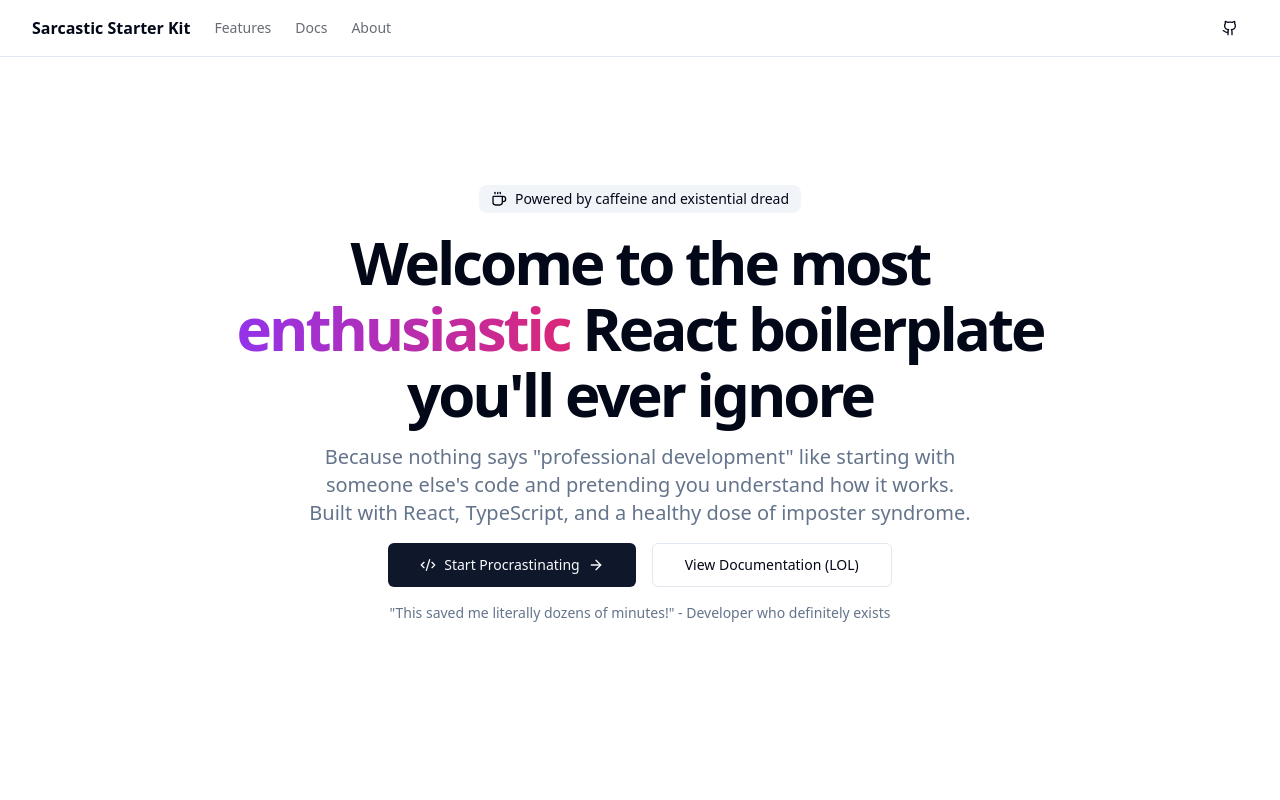
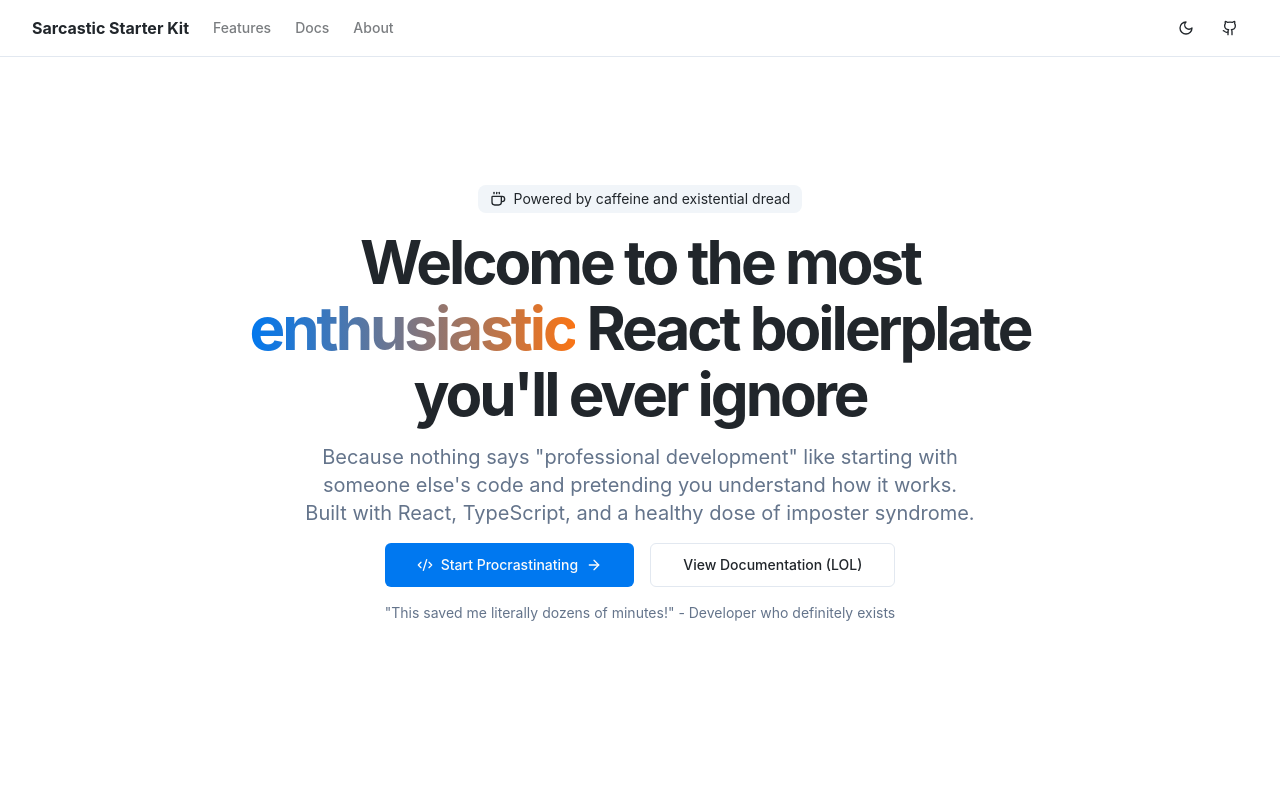
Before and after one commit to nileshevrywhr/sarcastic-react-starter-kit, a React (Vite) app: page / in a window 1280 px wide. Shown: the top 800 px of the page. Built offline with nearby package versions, Linux system fonts and the light colour scheme.

Commit message:
Feat: Implement dark mode, font, and color scheme
-   Added dark mode functionality.
-   Updated font to Brockmann, SF Pro Display, Inter, sans-serif.
-   Implemented the metallic blue and orange color scheme from the provided website.

```diff
--- a/src/components/Header.tsx
+++ b/src/components/Header.tsx
@@ -1,6 +1,7 @@
 
 import { Button } from "@/components/ui/button";
 import { Github, Menu } from "lucide-react";
+import ThemeToggle from "./ThemeToggle";
 
 const Header = () => {
   return (
@@ -38,7 +39,8 @@ const Header = () => {
           <span className="sr-only">Toggle Menu</span>
         </button>
         <div className="flex flex-1 items-center justify-between space-x-2 md:justify-end">
-          <div className="w-full flex-1 md:w-auto md:flex-none">
+          <div className="w-full flex-1 md:w-auto md:flex-none flex items-center gap-2">
+            <ThemeToggle />
             <Button variant="ghost" size="sm" className="w-9 px-0">
               <Github className="h-4 w-4" />
               <span className="sr-only">GitHub</span>
--- a/src/components/Hero.tsx
+++ b/src/components/Hero.tsx
@@ -12,7 +12,7 @@ const Hero = () => {
 
       <h1 className="text-3xl font-bold leading-tight tracking-tighter md:text-5xl lg:text-6xl lg:leading-[1.1] text-center max-w-4xl">
         Welcome to the most{" "}
-        <span className="bg-gradient-to-r from-purple-600 to-pink-600 bg-clip-text text-transparent">
+        <span className="bg-gradient-to-r from-primary to-accent bg-clip-text text-transparent">
           enthusiastic
         </span>{" "}
         React boilerplate you'll ever ignore
--- /dev/null
+++ b/src/components/ThemeToggle.tsx
@@ -0,0 +1,49 @@
+
+import { Moon, Sun } from "lucide-react";
+import { Button } from "@/components/ui/button";
+import { useEffect, useState } from "react";
+
+const ThemeToggle = () => {
+  const [isDark, setIsDark] = useState(false);
+
+  useEffect(() => {
+    const theme = localStorage.getItem("theme");
+    const systemPrefersDark = window.matchMedia("(prefers-color-scheme: dark)").matches;
+
+    if (theme === "dark" || (!theme && systemPrefersDark)) {
+      setIsDark(true);
+      document.documentElement.classList.add("dark");
+    }
+  }, []);
+
+  const toggleTheme = () => {
+    const newTheme = !isDark;
+    setIsDark(newTheme);
+
+    if (newTheme) {
+      document.documentElement.classList.add("dark");
+      localStorage.setItem("theme", "dark");
+    } else {
+      document.documentElement.classList.remove("dark");
+      localStorage.setItem("theme", "light");
+    }
+  };
+
+  return (
+    <Button
+      variant="ghost"
+      size="sm"
+      onClick={toggleTheme}
+      className="w-9 px-0"
+    >
+      {isDark ? (
+        <Sun className="h-4 w-4" />
+      ) : (
+        <Moon className="h-4 w-4" />
+      )}
+      <span className="sr-only">Toggle theme</span>
+    </Button>
+  );
+};
+
+export default ThemeToggle;
--- a/src/index.css
+++ b/src/index.css
@@ -1,3 +1,4 @@
+
 @tailwind base;
 @tailwind components;
 @tailwind utilities;
@@ -7,80 +8,74 @@
 @layer base {
   :root {
     --background: 0 0% 100%;
-    --foreground: 222.2 84% 4.9%;
+    --foreground: 210 13% 15%;
 
     --card: 0 0% 100%;
-    --card-foreground: 222.2 84% 4.9%;
+    --card-foreground: 210 13% 15%;
 
     --popover: 0 0% 100%;
-    --popover-foreground: 222.2 84% 4.9%;
+    --popover-foreground: 210 13% 15%;
 
-    --primary: 222.2 47.4% 11.2%;
-    --primary-foreground: 210 40% 98%;
+    --primary: 210 100% 47%;
+    --primary-foreground: 0 0% 98%;
 
     --secondary: 210 40% 96.1%;
-    --secondary-foreground: 222.2 47.4% 11.2%;
+    --secondary-foreground: 210 13% 15%;
 
     --muted: 210 40% 96.1%;
     --muted-foreground: 215.4 16.3% 46.9%;
 
-    --accent: 210 40% 96.1%;
-    --accent-foreground: 222.2 47.4% 11.2%;
+    --accent: 25 95% 53%;
+    --accent-foreground: 0 0% 9%;
 
     --destructive: 0 84.2% 60.2%;
     --destructive-foreground: 210 40% 98%;
 
     --border: 214.3 31.8% 91.4%;
     --input: 214.3 31.8% 91.4%;
-    --ring: 222.2 84% 4.9%;
+    --ring: 210 100% 47%;
 
     --radius: 0.5rem;
 
     --sidebar-background: 0 0% 98%;
-
     --sidebar-foreground: 240 5.3% 26.1%;
-
     --sidebar-primary: 240 5.9% 10%;
-
     --sidebar-primary-foreground: 0 0% 98%;
-
     --sidebar-accent: 240 4.8% 95.9%;
-
     --sidebar-accent-foreground: 240 5.9% 10%;
-
     --sidebar-border: 220 13% 91%;
-
     --sidebar-ring: 217.2 91.2% 59.8%;
   }
 
   .dark {
-    --background: 222.2 84% 4.9%;
+    --background: 210 13% 9%;
     --foreground: 210 40% 98%;
 
-    --card: 222.2 84% 4.9%;
+    --card: 210 13% 9%;
     --card-foreground: 210 40% 98%;
 
-    --popover: 222.2 84% 4.9%;
+    --popover: 210 13% 9%;
     --popover-foreground: 210 40% 98%;
 
-    --primary: 210 40% 98%;
-    --primary-foreground: 222.2 47.4% 11.2%;
+    --primary: 210 100% 56%;
+    --primary-foreground: 210 13% 9%;
 
-    --secondary: 217.2 32.6% 17.5%;
+    --secondary: 210 13% 15%;
     --secondary-foreground: 210 40% 98%;
 
-    --muted: 217.2 32.6% 17.5%;
+    --muted: 210 13% 15%;
     --muted-foreground: 215 20.2% 65.1%;
 
-    --accent: 217.2 32.6% 17.5%;
-    --accent-foreground: 210 40% 98%;
+    --accent: 25 95% 53%;
+    --accent-foreground: 210 13% 9%;
 
     --destructive: 0 62.8% 30.6%;
     --destructive-foreground: 210 40% 98%;
 
-    --border: 217.2 32.6% 17.5%;
-    --input: 217.2 32.6% 17.5%;
-    --ring: 212.7 26.8% 83.9%;
+    --border: 210 13% 15%;
+    --input: 210 13% 15%;
+    --ring: 210 100% 56%;
+
     --sidebar-background: 240 5.9% 10%;
     --sidebar-foreground: 240 4.8% 95.9%;
     --sidebar-primary: 224.3 76.3% 48%;
--- a/tailwind.config.ts
+++ b/tailwind.config.ts
@@ -1,3 +1,4 @@
+
 import type { Config } from "tailwindcss";
 
 export default {
@@ -18,6 +19,9 @@ export default {
 			}
 		},
 		extend: {
+			fontFamily: {
+				sans: ['Brockmann', 'SF Pro Display', 'Inter', 'sans-serif'],
+			},
 			colors: {
 				border: 'hsl(var(--border))',
 				input: 'hsl(var(--input))',
```
